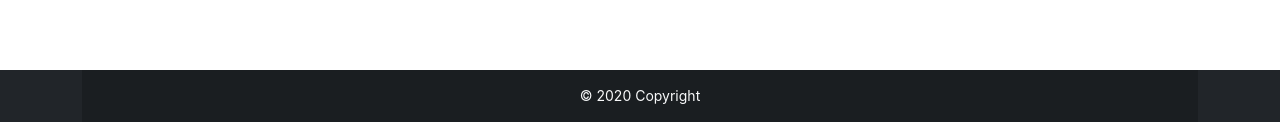
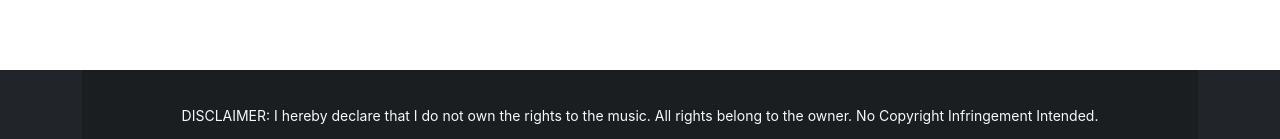
Before and after one commit to dotnetrule/Core-FocusMusic, an Angular app in the folder Core-FocusMusic/ClientApp/: page / in a window 1280 px wide. Shown: the part 1164-1303 px from the top of the page. Built offline with nearby package versions, Linux system fonts and the light colour scheme; what @angular/youtube-player would draw is missing.

Commit message:
disclaimer update

```diff
--- a/Core-FocusMusic/ClientApp/src/app/app.component.html
+++ b/Core-FocusMusic/ClientApp/src/app/app.component.html
@@ -314,7 +314,8 @@
   <!-- Copyright -->
   <div class="container">
     <div class="text-center p-3" style="background-color: rgba(0, 0, 0, 0.2);">
-      © 2020 Copyright
+      <br/>
+      DISCLAIMER: I hereby declare that I do not own the rights to the music. All rights belong to the owner. No Copyright Infringement Intended.
     </div>
   </div>
   <!-- Copyright -->
```
